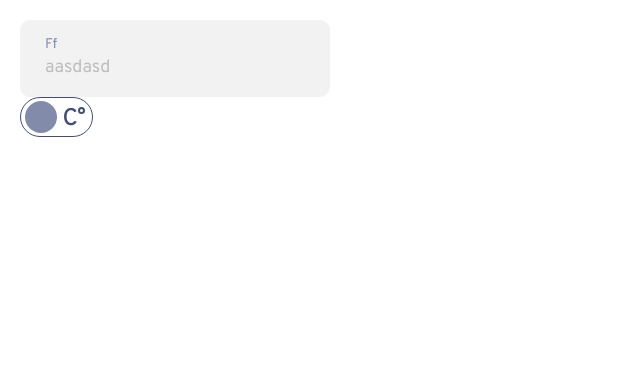
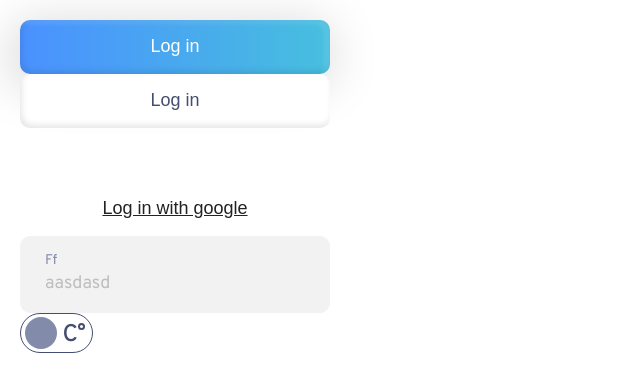
Before and after one commit to ShaulBenDavid/abra-weather-app, a React (Create React App) app: page / in a window 1280 px wide. Shown: the top 392 px of the page, without its empty margins (0-640 px from the left). Built offline with nearby package versions, Linux system fonts and the light colour scheme; a web font is replaced by a local one.

Commit message:
fixing types and switch button

```diff
--- a/src/App.tsx
+++ b/src/App.tsx
@@ -1,5 +1,5 @@
 import React from "react";
-// import Button from "./Components/Button/style";
+import Button from "./Components/Button/index";
 // Components
 import FromInput from "./Components/FromInput";
 import ToggleSwitch from "./Components/ToggleSwitch";
@@ -8,12 +8,12 @@ const App: React.FC = () => {
   return (
     <>
       <div style={{ width: "350px", padding: "20px" }}>
-        {/* <Button variant="primary" disabled>Log in</Button>
+        <Button variant="primary">Log in</Button>
         <Button variant="white">Log in</Button>
         <Button variant="inverted">Log in</Button>
-        <Button variant="link">Log in with google</Button> */}
+        <Button variant="link">Log in with google</Button>
         <FromInput label="ff" placeholder="aasdasd" validError={false} />
-        <ToggleSwitch switchType="temp" />
+        <ToggleSwitch switchType="temp" id="1s" />
       </div>
     </>
   );
--- /dev/null
+++ b/src/Components/Button/index.tsx
@@ -0,0 +1,11 @@
+import React from "react";
+// Styles
+import { StyledButton } from "./style";
+// types
+import { ButtonProps } from "./types";
+
+const Button = ({ children, variant, disabled }: ButtonProps) => {
+  return <StyledButton disabled={disabled} variant={variant} >{children}</StyledButton>;
+};
+
+export default Button;
--- a/src/Components/Button/style.tsx
+++ b/src/Components/Button/style.tsx
@@ -1,14 +1,8 @@
 import styled, { css } from "styled-components";
 // Types
-import { Theme } from "../../GlobalStyle/theme";
-import { ButtonVariants } from "./types";
+import { ButtonStyledProps } from "./types";
 
-interface ButtonProps {
-  variant?: ButtonVariants;
-  theme?: Theme;
-}
-
-export const Button = styled.button<ButtonProps>`
+export const StyledButton = styled.button<ButtonStyledProps>`
   width: 100%;
   height: 54px;
   font-size: ${({ theme }) => theme.buttonDefaultSize};
@@ -21,7 +15,7 @@ export const Button = styled.button<ButtonProps>`
   justify-content: center;
   align-items: center;
   /* Primary */
-  ${(props: ButtonProps) =>
+  ${(props: ButtonStyledProps) =>
     props.variant === ("primary" || "") &&
     css`
       color: ${({ theme }) => theme.white};
@@ -36,7 +30,7 @@ export const Button = styled.button<ButtonProps>`
       }
     `}
   /* White button  */
-    ${(props: ButtonProps) =>
+    ${(props: ButtonStyledProps) =>
     props.variant === "white" &&
     css`
       color: ${({ theme }) => theme.secondary};
@@ -45,7 +39,7 @@ export const Button = styled.button<ButtonProps>`
         inset 2px -3px 6px 0 rgba(0, 0, 0, 0.1);
     `}
     /* Inverted button  */
-    ${(props: ButtonProps) =>
+    ${(props: ButtonStyledProps) =>
     props.variant === "inverted" &&
     css`
       color: ${({ theme }) => theme.white};
@@ -53,7 +47,7 @@ export const Button = styled.button<ButtonProps>`
       border: solid 1px ${({ theme }) => theme.white};
     `}
     /* Link button  */
-    ${(props: ButtonProps) =>
+    ${(props: ButtonStyledProps) =>
     props.variant === "link" &&
     css`
       color: #222;
@@ -62,5 +56,3 @@ export const Button = styled.button<ButtonProps>`
       font-weight: 500;
     `}
 `;
-
-export default Button;
--- /dev/null
+++ b/src/Components/FromInput/types.tsx
@@ -0,0 +1,6 @@
+export interface FormInputProps {
+    label: string;
+    otherprops?: any;
+    placeholder: string;
+    validError: boolean;
+  }
--- a/src/Components/ToggleSwitch/index.tsx
+++ b/src/Components/ToggleSwitch/index.tsx
@@ -1,20 +1,19 @@
 import React from "react";
 // Style
 import * as S from "./style";
+// Types
+import { ToggleSwitchProps } from './types';
 
 // Values
 const FARENHEIT: string = "F";
 const CELCIUES: string = "C";
-// Types
-interface ToggleSwitchProps {
-  switchType: "mode" | "temp";
-}
 
-const ToggleSwitch = ({ switchType }: ToggleSwitchProps) => {
+const ToggleSwitch = ({ switchType, id }: ToggleSwitchProps) => {
   return (
     <S.ToggleSwitchWrapper>
-      <S.FunctionCheckBox />
-      <S.SwitchButton />
+      {/* CheckBox */}
+      <S.FunctionCheckBox id={id}/>
+      <S.SwitchButton htmlFor={id} />
       {/* icons */}
       <S.ToggleIconWrapper>
         {switchType === "mode" && (
--- a/src/Components/ToggleSwitch/style.tsx
+++ b/src/Components/ToggleSwitch/style.tsx
@@ -2,7 +2,7 @@ import styled from "styled-components";
 // Components
 import { IconMoonDark, IconSunDrak } from "../IconsComponent";
 
-export const ToggleSwitchWrapper = styled.label`
+export const ToggleSwitchWrapper = styled.div`
   position: relative;
   display: inline-block;
   border-radius: 100px;
@@ -14,7 +14,7 @@ export const ToggleSwitchWrapper = styled.label`
 `;
 
 // The Switch Button
-export const SwitchButton = styled.span`
+export const SwitchButton = styled.label`
   position: absolute;
   z-index: 1;
   top: 50%;
@@ -24,15 +24,14 @@ export const SwitchButton = styled.span`
   height: 32px;
   border-radius: 50%;
   background-color: ${({ theme }) => theme.fadeText};
-  transition: .3s;
+  transition: all .25s linear;
 `;
 // Check box
 export const FunctionCheckBox = styled.input.attrs({ type: 'checkbox' })`
     opacity: 0;
 
     &:checked ~ ${SwitchButton} {
-        right: 4px;
-        left: auto;
+        left: 35px;
     }
 `;
 
--- /dev/null
+++ b/src/Components/ToggleSwitch/types.tsx
@@ -0,0 +1,4 @@
+export interface ToggleSwitchProps {
+    switchType: "mode" | "temp";
+    id: string;
+  }
--- /dev/null
+++ b/src/GlobalStyle/types.tsx
@@ -0,0 +1,20 @@
+export type Theme = {
+    // Colors
+    black: string,
+    white: string,
+    primary: string,
+    secondary: string,
+    fadeText: string,
+    gray: string,
+    grayBg: string,
+    errorRed: string,
+    yellow: string,
+    // Fonts
+    buttonDefaultSize: string,
+    // Line Height
+    buttonLineHeight: string,
+}
+
+export type LightModeTheme = {
+  primary: string;
+}
```
Also changed, not shown: src/Components/Button/types.tsx (+13 -0 lines), src/Components/FromInput/index.tsx (+1 -6 lines), src/GlobalStyle/theme.tsx (+1 -20 lines).
